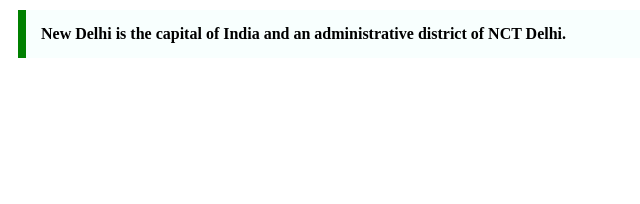
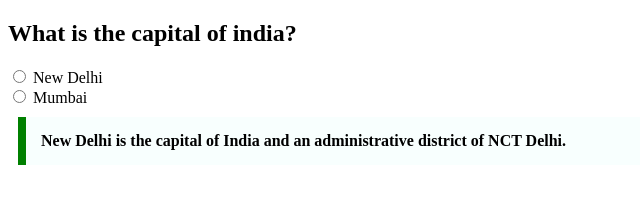
Before and after one commit to acciojob/trivia-Navanath96, a website: page main.html in a window 1280 px wide. Shown: the whole page, without its empty margins (0-640 px from the left). Drawn offline with Linux system fonts and the light colour scheme.

Commit message:
created a submission

```diff
--- a/main.html
+++ b/main.html
@@ -10,6 +10,13 @@
 	<!-- the entire body must be written by student -->
     <script type="text/javascript" src="./script.js">
 </script>
+	<h2>What is the capital of india?</h2>
+	<input type="radio" value="New Delhi" name="Capital">
+	New Delhi
+	<br>
+	<input type="radio" value="Mumbai" name="Capital">
+	Mumbai
+	<br>
 <blockquote cite=" https://en.wikipedia.org/wiki/New_Delhi" class="a">New Delhi is the capital of India and an administrative district of NCT Delhi.</blockquote>
 </body>
 
```
